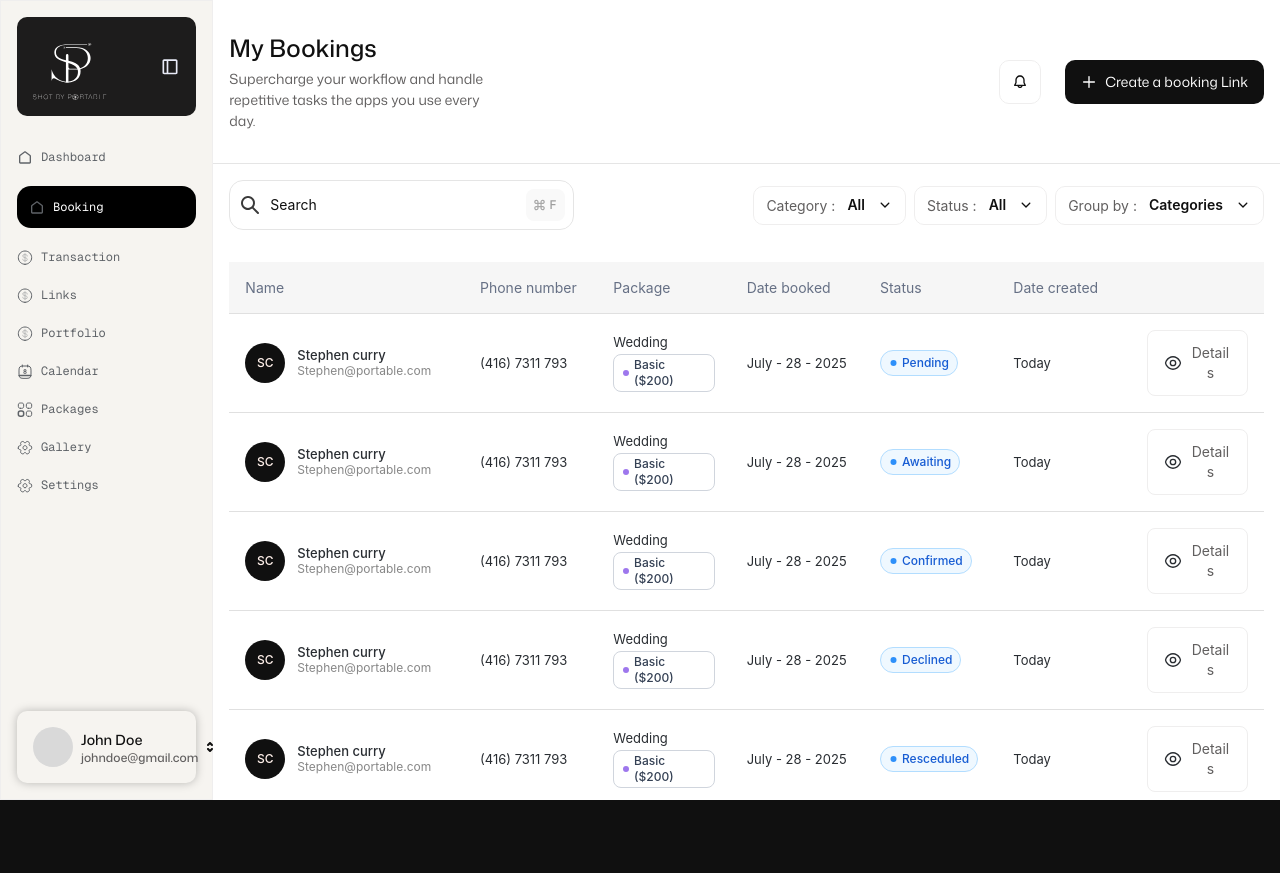
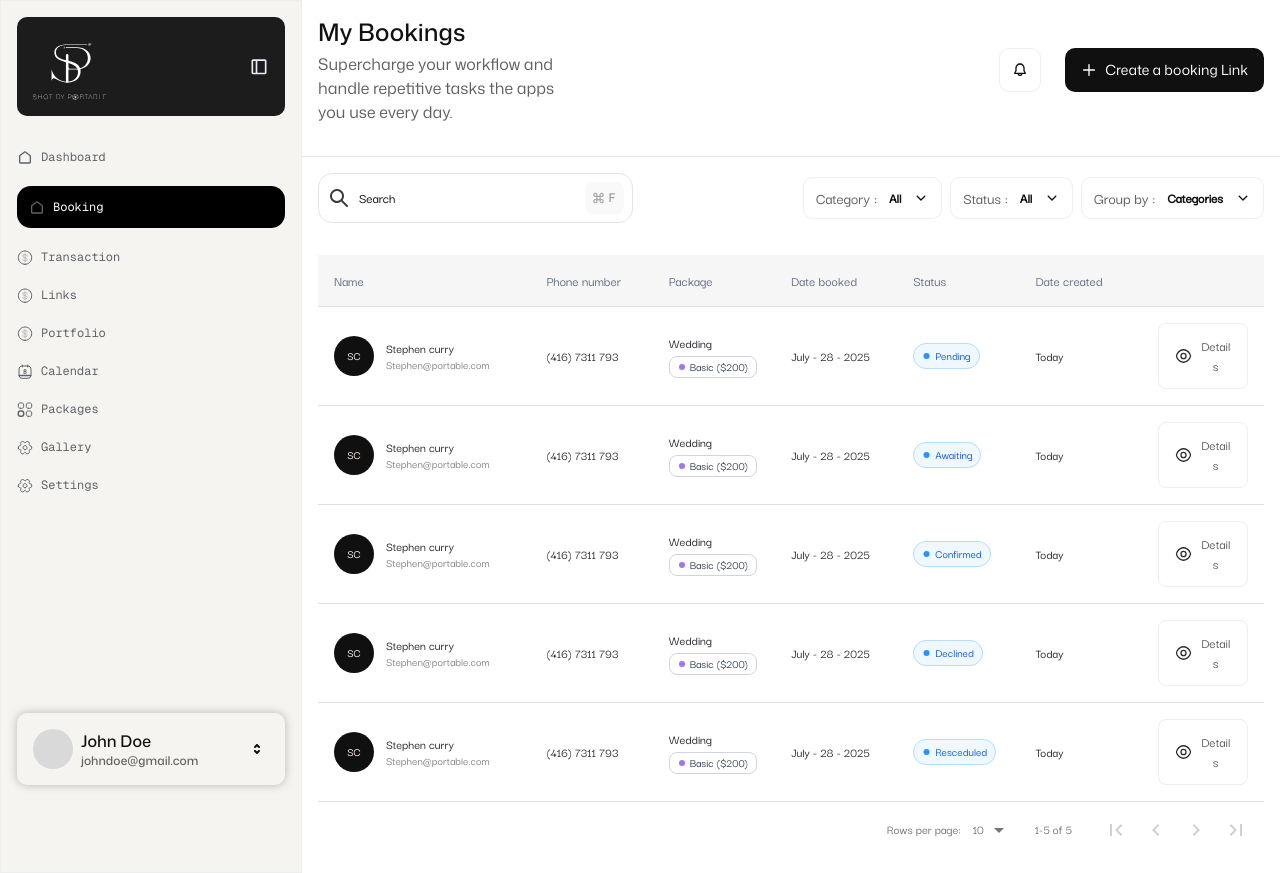
Before and after one commit to oluwaferanmi12/photography, a Next.js app: page /booking in a window 1280 px wide. Before the commit the page ends 800 px from the top, so only its background shows below. Built offline with nearby package versions, Linux system fonts and the light colour scheme; a web font is replaced by a local one; what @ant-design/nextjs-registry would draw is missing.

Commit message:
layout fixes

```diff
--- a/src/adminLayouts/admin-page-layout.tsx
+++ b/src/adminLayouts/admin-page-layout.tsx
@@ -22,7 +22,7 @@ export default function AdminPageLayout({
   showFilters = true,
 }: AdminPageLayoutProps) {
   return (
-    <div>
+    <div className="">
       <div className="m-4 mb-8">
         <AdminHeader {...headerProps} />
       </div>
@@ -33,7 +33,7 @@ export default function AdminPageLayout({
         </div>
       )}
 
-      <div>{children}</div>
+      <div className="">{children}</div>
     </div>
   );
 }
--- a/src/app/(admin)/admin-packages/page.tsx
+++ b/src/app/(admin)/admin-packages/page.tsx
@@ -264,7 +264,6 @@ export default function Services() {
           <p>No Service data available</p>
         )}
 
-        {/* Create Service DRAWER */}
         <ResponsiveDrawer
           title="Create a service"
           open={openCreateService}
@@ -333,8 +332,6 @@ export default function Services() {
                     <p className="text-red-700">{descriptionError}</p>
                   )}
                 </div>
-
-                {/*  */}
               </div>
               <div className="mt-5">
                 <AdminSubmitButton
--- a/src/app/(admin)/layout.tsx
+++ b/src/app/(admin)/layout.tsx
@@ -1,4 +1,3 @@
-
 import { Col, Row } from "antd";
 import { Nav } from "@/components/admin-components/sideNav/nav";
 
@@ -8,15 +7,15 @@ export default function RootLayout({
   children: React.ReactNode;
 }) {
   return (
-    <div className="bg-white h-dvh min-h-dvh">
-      <Row className="h-full">
-        <Col xs={4} className="bg-[#F6F4F0] border border-[#EFEEEE] h-full">
+    <div className="bg-white flex w-full">
+      <div className="flex w-full">
+        <div className="bg-[#F6F4F0] border border-[#EFEEEE] h-full">
           <Nav />
-        </Col>
-        <Col xs={20} className="py-4 pb-28 overflow-y-auto h-full">
-          {children}
-        </Col>
-      </Row>
+        </div>
+        <div className="w-full">
+          <div className="w-full">{children}</div>
+        </div>
+      </div>
     </div>
   );
 }
--- a/src/components/admin-components/sideNav/nav.tsx
+++ b/src/components/admin-components/sideNav/nav.tsx
@@ -65,7 +65,7 @@ export const Nav = () => {
 
 
   return (
-    <div className="min-h-full flex flex-col justify-between p-4">
+    <div className="h-screen min-h-screen w-[300px] max-h-screen flex flex-col justify-between p-4">
       <div>
         <div className="bg-[#1D1C1C] rounded-lg p-4 flex items-center justify-between">
           <Image src={logo} alt="" />
```
